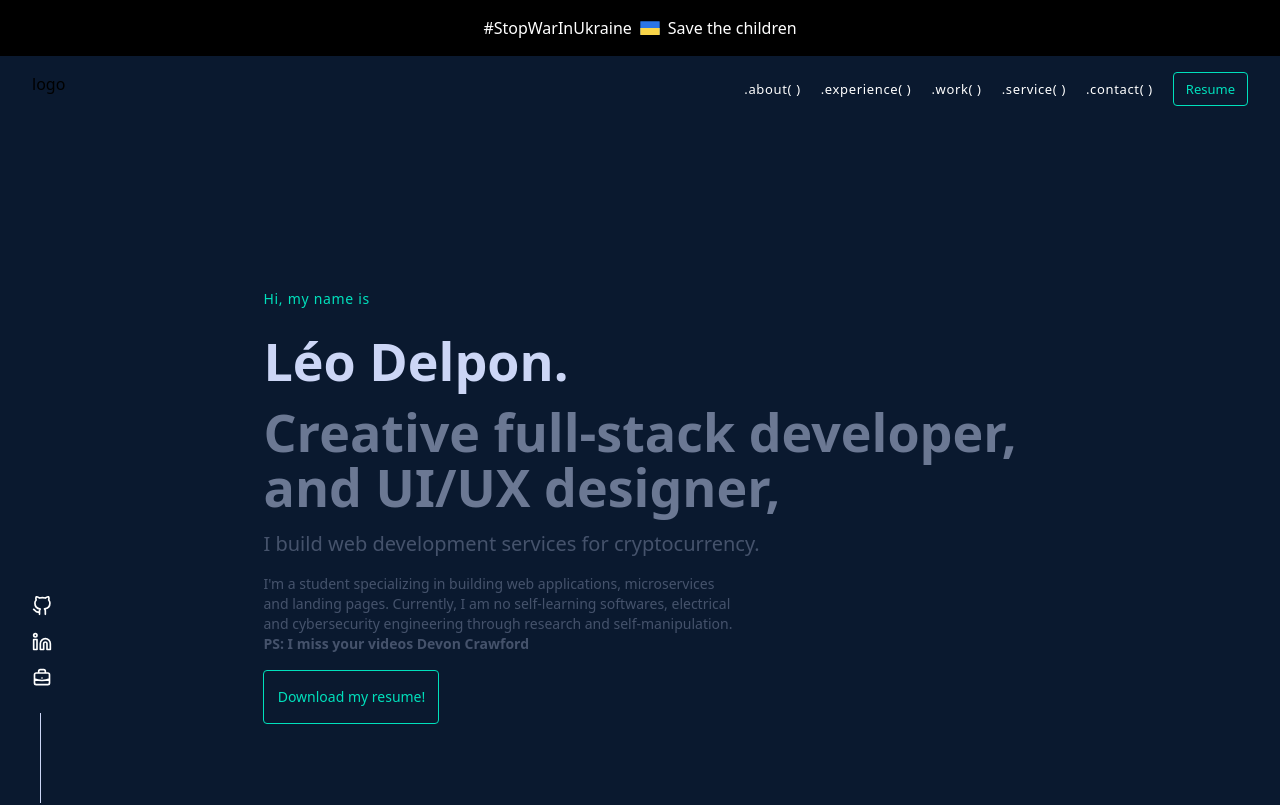
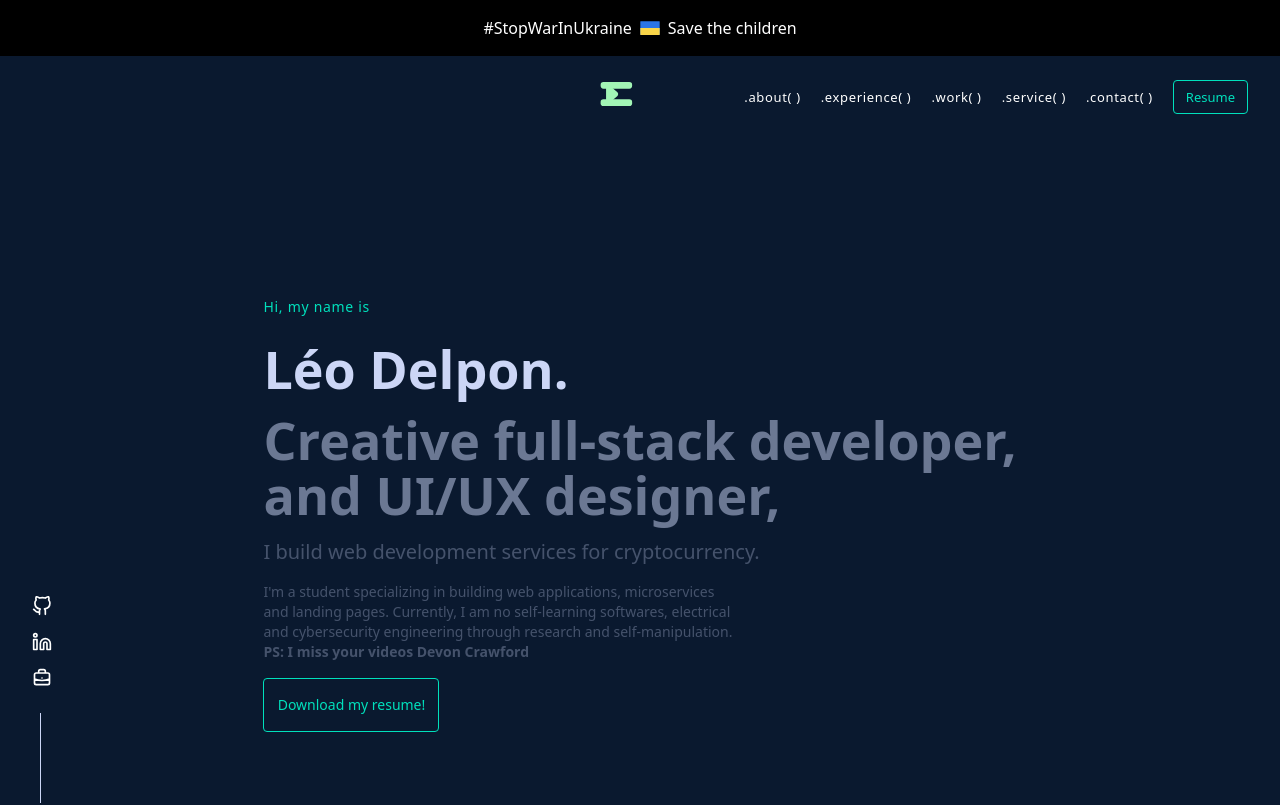
Before and after one commit to LeoDELPON/LeoDELPON.github.io, a Next.js app: page / in a window 1280 px wide. Shown: the top 805 px of the page. Built offline with nearby package versions, Linux system fonts and the light colour scheme.

Commit message:
Implement Matr logo

```diff
--- a/component/organism/navigation/index.tsx
+++ b/component/organism/navigation/index.tsx
@@ -37,11 +37,61 @@ const Navigation = () => {
   return (
     <>
       <nav className="grid grid-cols-12 pt-4">
-        <div className="col-span-6 lg:pl-8 pl-4">logo</div>
-        <div className="col-span-6 grid place-self-end pr-4 lg:pr-8">
-          <ul className="lg:flex hidden space-x-5 items-center">
+        <div className="col-span-6 pl-4 place-items-end lg:pl-8">
+          <svg
+            xmlns="http://www.w3.org/2000/svg"
+            xmlnsXlink="http://www.w3.org/1999/xlink"
+            width="42"
+            height="42"
+            viewBox="0 0 240 240"
+          >
+            <defs>
+              <clipPath id="clip-MatR_Logo">
+                <rect width="240" height="240" />
+              </clipPath>
+            </defs>
+            <g
+              id="MatR_Logo"
+              data-name="MatR Logo"
+              clipPath="url(#clip-MatR_Logo)"
+            >
+              <g
+                id="Composant_2_1"
+                data-name="Composant 2 – 1"
+                transform="translate(15 57)"
+              >
+                <rect
+                  id="Rectangle_2"
+                  data-name="Rectangle 2"
+                  width="180"
+                  height="38"
+                  rx="16"
+                  fill="#a2f5b5"
+                />
+                <path
+                  id="Polygone_2"
+                  data-name="Polygone 2"
+                  d="M53.786,14.435a16,16,0,0,1,24.428,0l31.5,37.23A16,16,0,0,1,97.5,78h-63A16,16,0,0,1,22.284,51.665Z"
+                  transform="translate(109.077 3.355) rotate(90)"
+                  fill="#a2f5b5"
+                />
+                <rect
+                  id="Rectangle_4"
+                  data-name="Rectangle 4"
+                  width="180"
+                  height="38"
+                  rx="16"
+                  transform="translate(0 99)"
+                  fill="#a2f5b5"
+                />
+              </g>
+            </g>
+          </svg>
+        </div>
+        <div className="grid col-span-6 pr-4 place-self-end lg:pr-8">
+          <ul className="items-center hidden space-x-5 lg:flex">
             <li
-              className="text-white text-nav-sm font-medium tracking-wider"
+              className="font-medium tracking-wider text-white text-nav-sm"
               ref={aboutRef}
             >
               <Link href="#about" scroll={false}>
@@ -49,7 +99,7 @@ const Navigation = () => {
               </Link>
             </li>
             <li
-              className="text-white text-nav-sm font-medium tracking-wider"
+              className="font-medium tracking-wider text-white text-nav-sm"
               ref={experienceRef}
             >
               <Link href="#experience">
@@ -57,7 +107,7 @@ const Navigation = () => {
               </Link>
             </li>
             <li
-              className="text-white text-nav-sm font-medium tracking-wider"
+              className="font-medium tracking-wider text-white text-nav-sm"
               ref={workRef}
             >
               <Link href="#work">
@@ -65,7 +115,7 @@ const Navigation = () => {
               </Link>
             </li>
             <li
-              className="text-white text-nav-sm font-medium tracking-wider"
+              className="font-medium tracking-wider text-white text-nav-sm"
               ref={serviceRef}
             >
               <Link href="#service">
@@ -73,7 +123,7 @@ const Navigation = () => {
               </Link>
             </li>
             <li
-              className="text-white text-nav-sm font-medium tracking-wider"
+              className="font-medium tracking-wider text-white text-nav-sm"
               ref={contactRef}
             >
               <Link href="mailto:delponleo@gmail.com">
@@ -83,7 +133,7 @@ const Navigation = () => {
             <li ref={btnRef}>
               <Link href="/resume_leo_delpon.pdf">
                 <a
-                  className="button text-emeraud-blue-bright border text-nav-sm font-medium border-emeraud-blue-bright flex items-center px-3 py-4 rounded transition duration-300 linear hover:bg-emeraud-blue-light"
+                  className="flex items-center px-3 py-4 font-medium transition duration-300 border rounded button text-emeraud-blue-bright text-nav-sm border-emeraud-blue-bright linear hover:bg-emeraud-blue-light"
                   download="resume_leo_delpon.pdf"
                   rel="noopener noreferrer"
                 >
@@ -100,11 +150,11 @@ const Navigation = () => {
               displaySideBar ? 'block' : 'hidden w-0'
             } lg:hidden fixed z-50 w-[180px] h-screen right-3  bg-darker-blue rounded-lg`}
           >
-            <nav className="grid grid-row-3 h-full">
+            <nav className="grid h-full grid-row-3">
               <div className="p-2" onClick={() => onDisplaySideBar()}>
                 <svg
                   xmlns="http://www.w3.org/2000/svg"
-                  className="h-6 w-6 text-white"
+                  className="w-6 h-6 text-white"
                   fill="none"
                   viewBox="0 0 24 24"
                   stroke="currentColor"
@@ -117,28 +167,28 @@ const Navigation = () => {
                   />
                 </svg>
               </div>
-              <div className="grid place-content-center space-y-5">
-                <div className="font-medium text-white tracking-wider">
+              <div className="grid space-y-5 place-content-center">
+                <div className="font-medium tracking-wider text-white">
                   <Link href="#about">
                     <a>.about( )</a>
                   </Link>
                 </div>
-                <div className="font-medium text-white tracking-wider">
+                <div className="font-medium tracking-wider text-white">
                   <Link href="#experience">
                     <a>.experience( )</a>
                   </Link>
                 </div>
-                <div className="font-medium text-white tracking-wider">
+                <div className="font-medium tracking-wider text-white">
                   <Link href="#work">
                     <a>.work( )</a>
                   </Link>
                 </div>
-                <div className="font-medium text-white tracking-wider">
+                <div className="font-medium tracking-wider text-white">
                   <Link href="#service">
                     <a>.service( )</a>
                   </Link>
                 </div>
-                <div className="font-medium text-white tracking-wider">
+                <div className="font-medium tracking-wider text-white">
                   <Link href="mailto:delponleo@gmail.com">
                     <a>.contact( )</a>
                   </Link>
@@ -147,7 +197,7 @@ const Navigation = () => {
               <div className="px-8">
                 <Link href="/resume_leo_delpon.pdf">
                   <a
-                    className="button text-emeraud-blue-bright border text-nav-sm font-medium border-emeraud-blue-bright flex items-center justify-center px-3 py-4 rounded transition duration-300 linear hover:bg-emeraud-blue-light"
+                    className="flex items-center justify-center px-3 py-4 font-medium transition duration-300 border rounded button text-emeraud-blue-bright text-nav-sm border-emeraud-blue-bright linear hover:bg-emeraud-blue-light"
                     download="resume_leo_delpon.pdf"
                     rel="noopener noreferrer"
                   >
```
